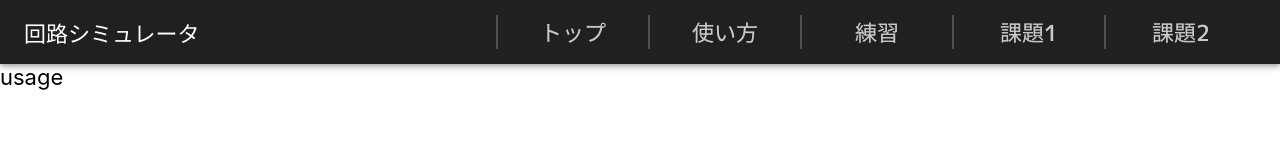
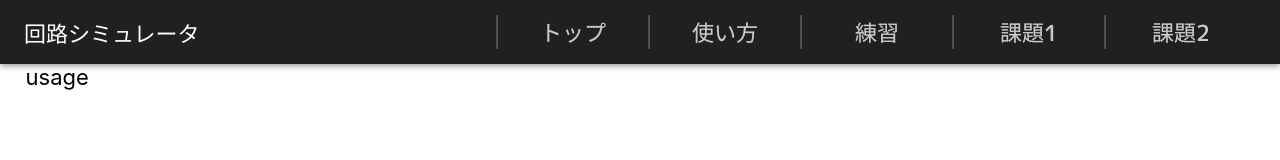
Before and after one commit to haru1843/circuit-simulation-app, a React (Create React App) app: page /usage in a window 1280 px wide. Shown: the top 160 px of the page. Built offline with nearby package versions, Linux system fonts and the light colour scheme.

Commit message:
update: body margin

```diff
--- a/src/App.js
+++ b/src/App.js
@@ -1,19 +1,27 @@
-import logo from "./logo.svg";
 import "./App.css";
 
 import { BrowserRouter, Switch, Route } from "react-router-dom";
 
+import styled from "styled-components";
+
 import Header from "./views/components/header";
+import Top from "./views/pages/top";
+
+const AppDiv = styled.div`
+  div.body-container {
+    margin-left: 2vw;
+    margin-right: 2vw;
+  }
+`;
 
 function App() {
   return (
-    <div>
+    <AppDiv>
       <BrowserRouter>
         <Header></Header>
+        <div className="body-container">
           <Switch>
-          <Route exact path="/">
-            <div>hoge</div>
-          </Route>
+            <Route exact path="/" component={Top}></Route>
             <Route exact path="/usage">
               usage
             </Route>
@@ -28,24 +36,9 @@ function App() {
             </Route>
             <Route>not found</Route>
           </Switch>
+        </div>
       </BrowserRouter>
-    </div>
-    // <div className="App">
-    //   <header className="App-header">
-    //     <img src={logo} className="App-logo" alt="logo" />
-    //     <p>
-    //       Edit <code>src/App.js</code> and save to reload.
-    //     </p>
-    //     <a
-    //       className="App-link"
-    //       href="https://reactjs.org"
-    //       target="_blank"
-    //       rel="noopener noreferrer"
-    //     >
-    //       Learn React
-    //     </a>
-    //   </header>
-    // </div>
+    </AppDiv>
   );
 }
 
```
Lines whose indentation alone changed are shown as unchanged.
